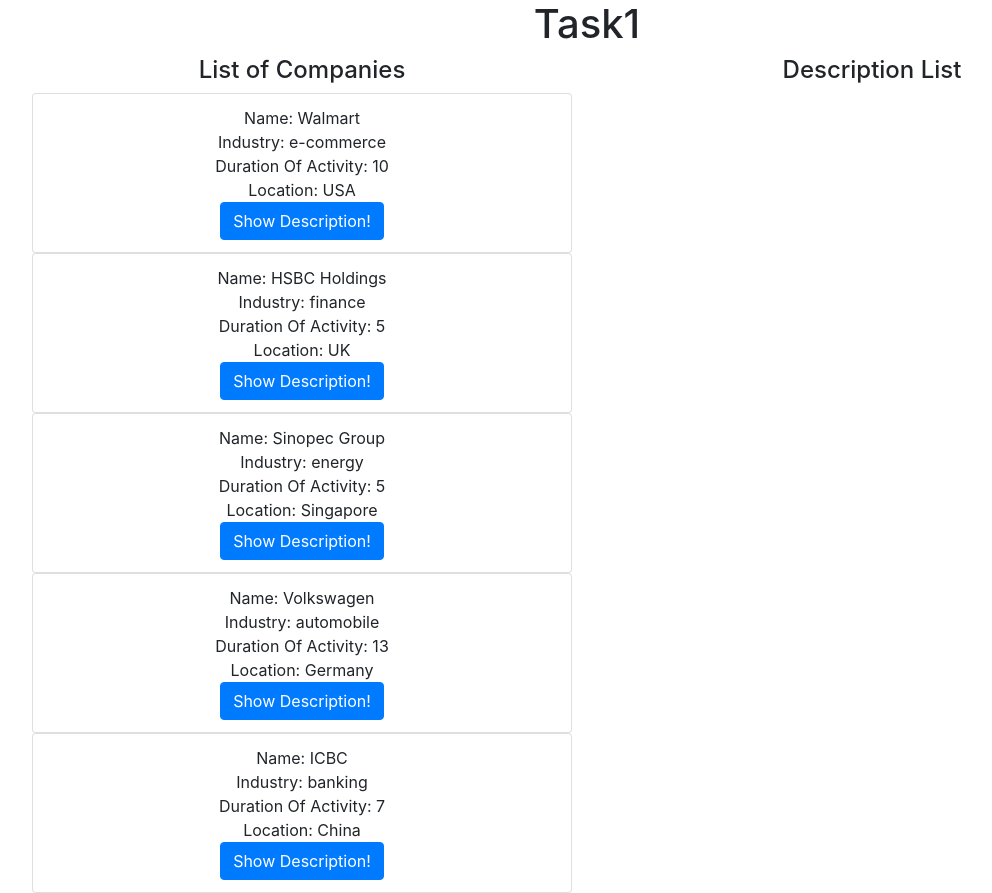
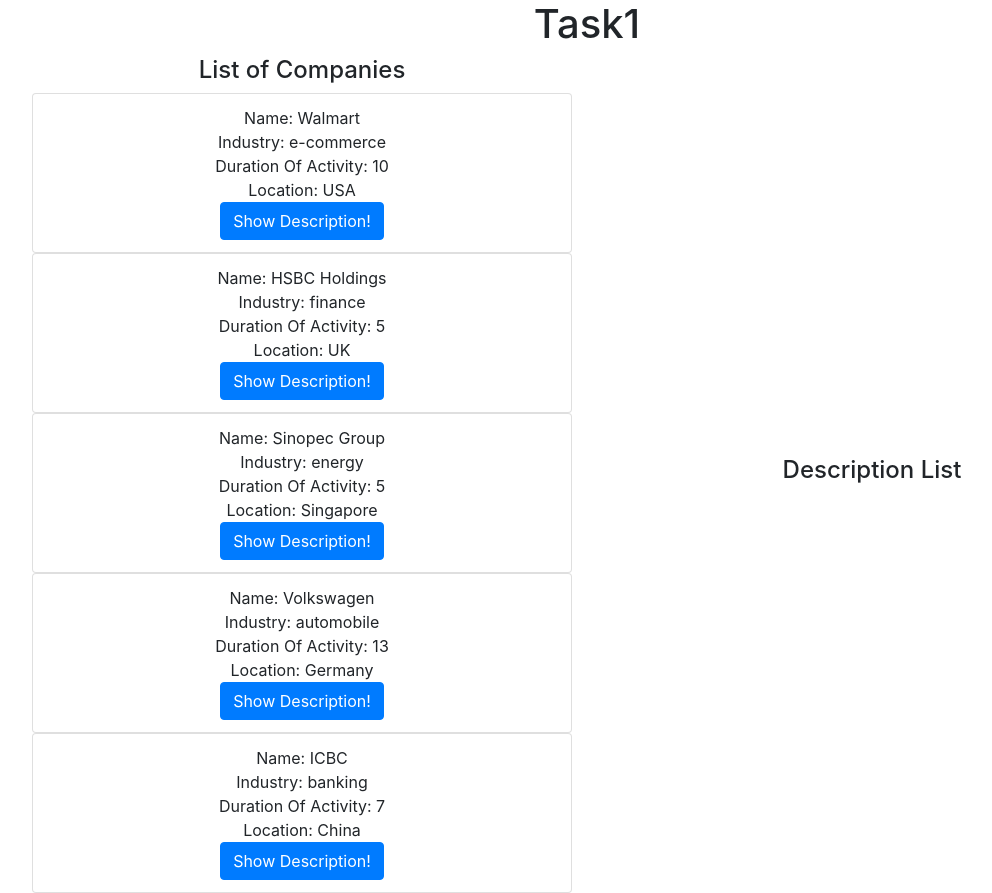
Before and after one commit to ReactSchoolKG/Angular_hometask, an Angular app in the folder task1/: page / in a window 1280 px wide. Shown: the whole page, without its empty margins (53-1045 px from the left). Built offline with nearby package versions, Linux system fonts and the light colour scheme.

Commit message:
removed style

```diff
--- a/task1/src/app/app.component.css
+++ b/task1/src/app/app.component.css
@@ -1,16 +1,8 @@
 body {
   box-sizing: border-box;
-  padding: 0 auto;
+  margin: 0 auto;
 }
 
 div.row {
   text-align: center;
 }
-
-.description {
-  height: 836px;
-}
-
-li.list-group-item {
-  height: 160px;
-}
```
